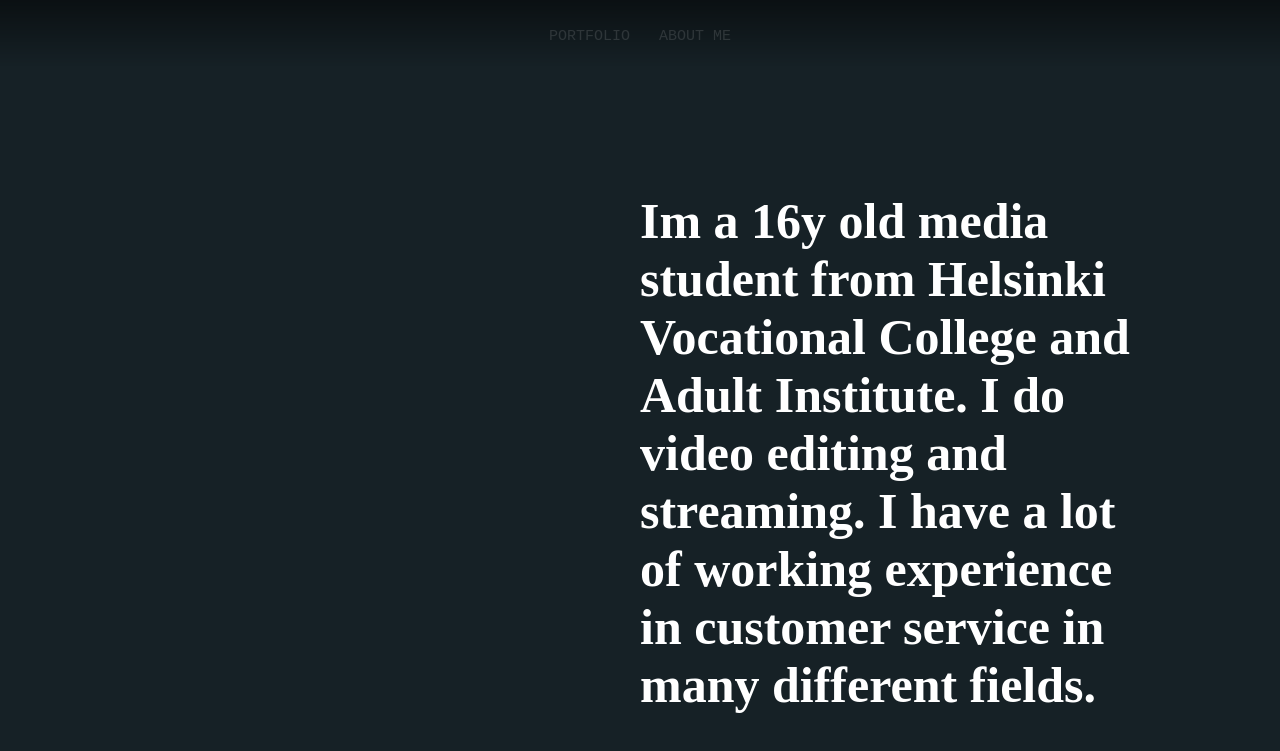
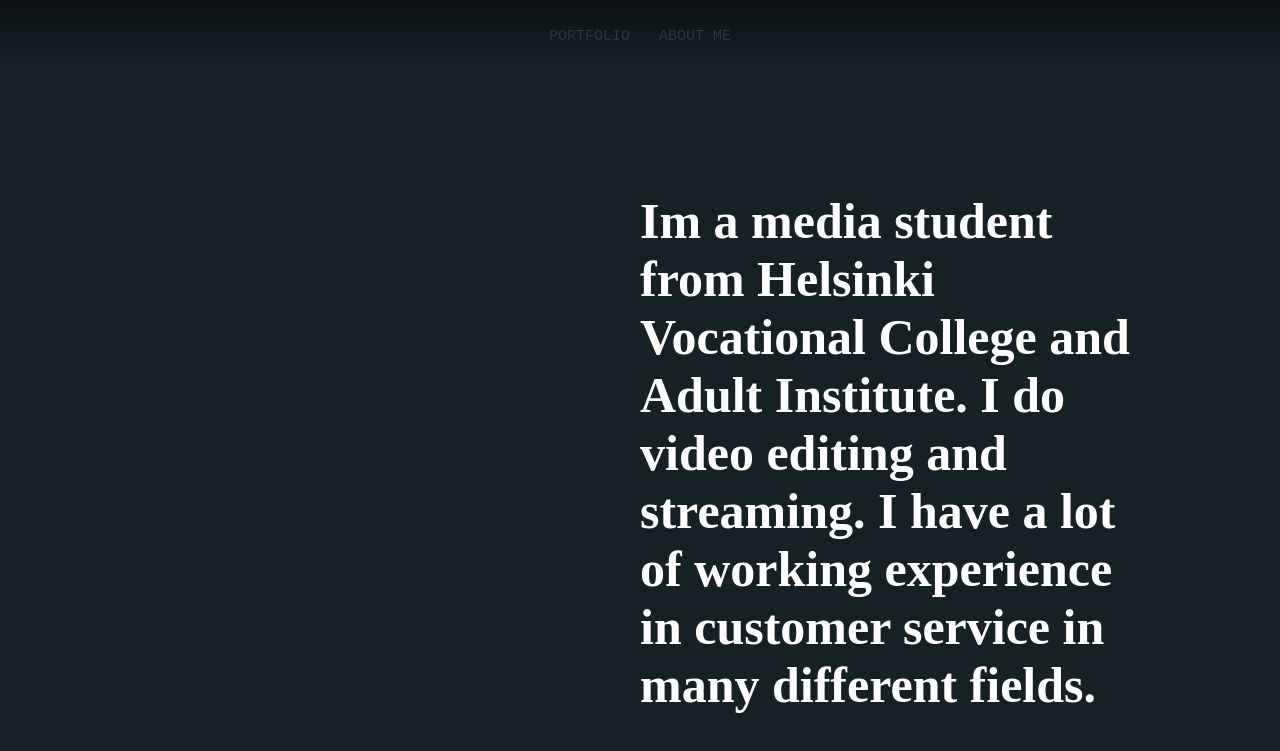
Before and after one commit to KaidaForever/kaidaforever.github.io, a plain HTML site: page index.html in a window 1280 px wide. Shown: the top 751 px of the page. Drawn offline with Linux system fonts and the light colour scheme.

Commit message:
Update index.html
Fixes to about me

```diff
--- a/index.html
+++ b/index.html
@@ -15,7 +15,7 @@
     </nav>
     <div class="shead">
       <h1 class="about">
-        Im a 16y old media student from Helsinki Vocational College and Adult
+        Im a media student from Helsinki Vocational College and Adult
         Institute. I do video editing and streaming. I have a lot of working
         experience in customer service in many different fields.
       </h1>
```
